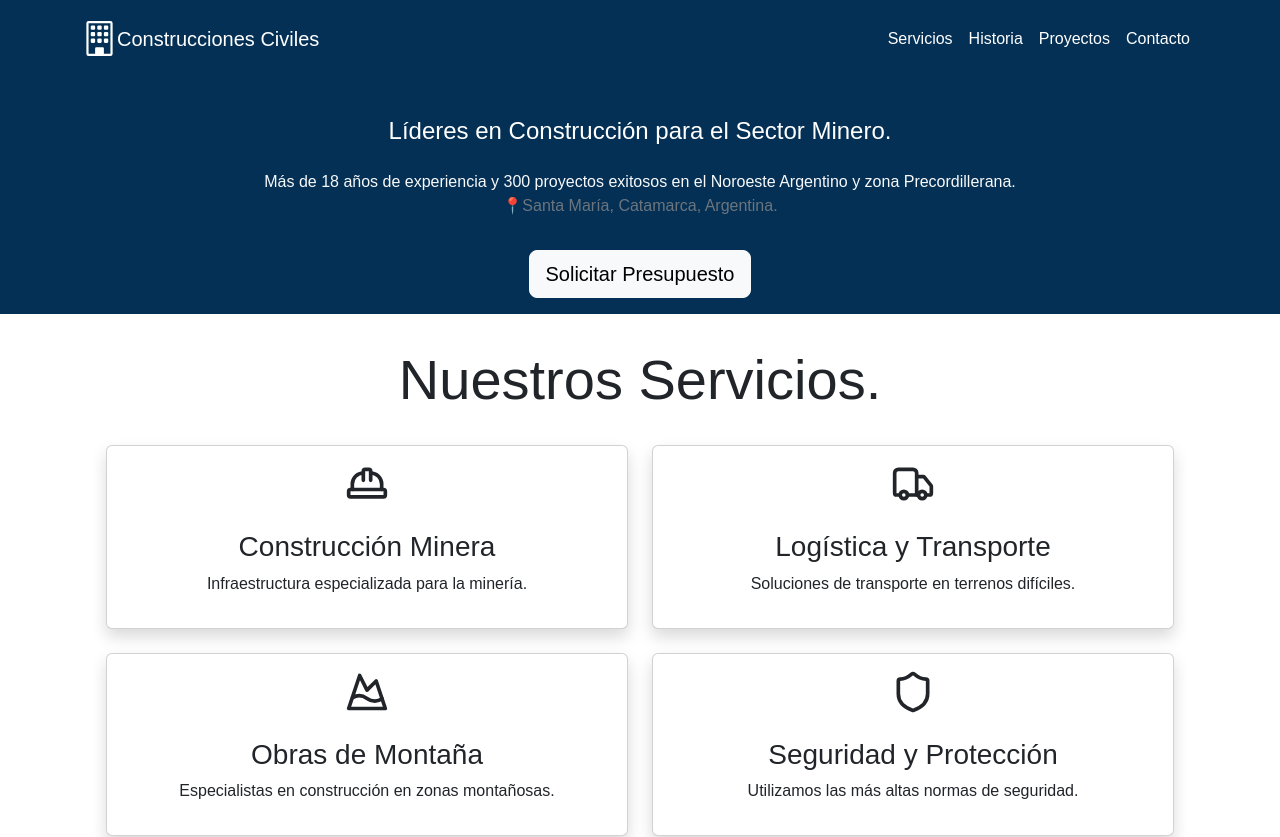
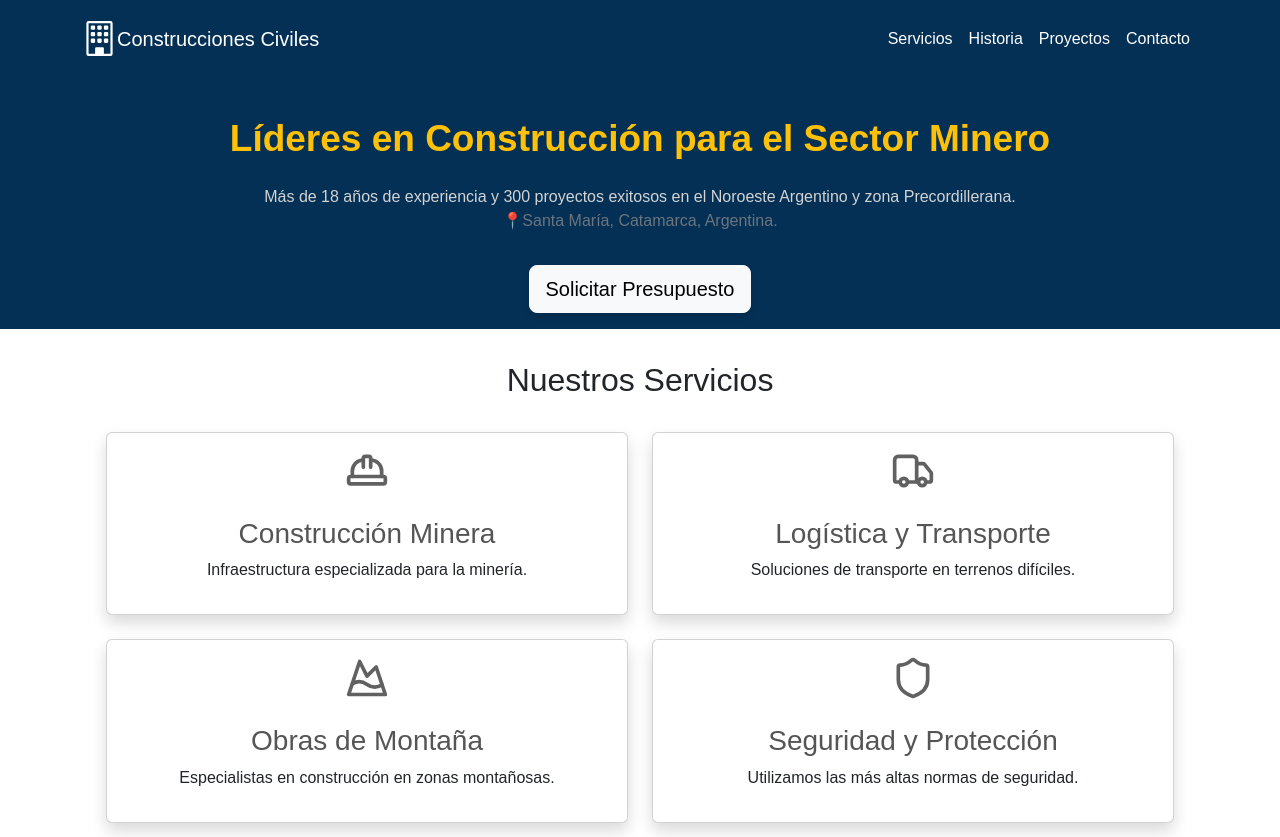
Before and after one commit to juantoranzos/guaymasconstrucciones, a React (Vite) app: page / in a window 1280 px wide. Shown: the top 837 px of the page. Built offline with nearby package versions, Linux system fonts and the light colour scheme.

Commit message:
cambios esteticos de fuentes y agregue iconos al contacto

```diff
--- a/src/App.css
+++ b/src/App.css
@@ -2,8 +2,25 @@
     @import url('https://fonts.googleapis.com/css2?family=SUSE:wght@100..800&display=swap');
      font-family: 'SUSE', sans-serif;
      font-style: normal;
-
      ;
+   }
+   html{
+    background-color: #043055;
+   }
+   .picoso{
+    color: #FFC107;
+    font-weight: bold;
+    font-size: 37px;
+   }
+   .subtitulo{
+    color: #D3d3d3;
+    font-size: 25px;
+   }
+   .iconoz{
+    color: #555555;
+   }
+   .historia{
+    width: 500px;
    }
 
    .card-img-top:hover {
@@ -14,6 +31,9 @@
      transform: scale(1.05);
      box-shadow: 0 6px 15px rgba(0, 0, 0, 0.3);
    }
+   .prefooter{
+    color: #FFC107;
+   }
    .map-container:hover{
      transform: scale(1.01);
      box-shadow: 0 3px 2px rgba(0, 0, 0, 0.3);
@@ -22,5 +42,39 @@
      transition: transform 0.3s ease, box-shadow 0.3s ease;
    }
    .linksitos:hover{
-     color: #f4e285   !important;
+     color: #FFC107   !important;
    }
+
+   .botoncito {
+    background-color: #4CAF50; /* Color de fondo inicial */
+    color: white;
+    border: none;
+    padding: 15px 20px;
+    font-size: 16px;
+    border-radius: 12px; /* Bordes redondeados para un diseño más moderno */
+    cursor: pointer;
+    box-shadow: 0 4px 6px rgba(0, 0, 0, 0.1);
+    transition: transform 0.3s, background-color 0.3s, box-shadow 0.3s; /* Transiciones suaves */
+}
+
+.botoncito:hover {
+    background-color: #FFC107; /* Cambiar a color amarillo */
+    color: black; /* Contraste de texto */
+    transform: scale(1.0) rotate(0.30deg); /* Agrandamiento y ligera rotación */
+    box-shadow: 0 8px 16px rgba(0, 0, 0, 0.2), 0 0 10px rgba(255, 193, 7, 0.6); /* Efecto de brillo */
+}
+
+/* Extra: efecto de clic */
+.botoncito:active {
+    transform: scale(1.05) rotate(0deg); /* Reducción ligera al hacer clic */
+    box-shadow: 0 4px 8px rgba(0, 0, 0, 0.15);
+}
+
+
+
+   #contacto{
+    background-color: #043055;
+   }
+   .contact{
+    color: #FFC107;
+   }
--- a/src/components/Footer.jsx
+++ b/src/components/Footer.jsx
@@ -3,10 +3,10 @@ export const Footer = () => {
 
     return (
       <>
-      <div className=" text-white  " style={{backgroundColor: '#043055'}}>
+      <div className="">
 
-      <footer>
-        <p className="text-center" id='footer'>© 2024 Copyright: Construcciones Civiles Guaymas S.A</p>
+      <footer className=" text-white" style={{backgroundColor: '#043055'}}>
+        <p className="text-center" id='footer'>© 2024 Copyright: Construcciones Civiles Guaymas</p>
 
       </footer>
       </div>
--- a/src/components/Header.jsx
+++ b/src/components/Header.jsx
@@ -12,17 +12,17 @@ export const Header = () => {
     <div className="container">
       <div className="d-flex flex-column align-items-center text-center">
         <div className="p-2">
-          <h1 className="display-4 fs-4 fs-md-3 text-center p-2 m-2" data-aos="zoom-in-down">
-            Líderes en Construcción para el Sector Minero.
+          <h1 className="text-center p-2 m-2 picoso" data-aos="zoom-in-down">
+            Líderes en Construcción para el Sector Minero
           </h1>
-          <p className="fs-6 fs-md-5 text-light p-2" data-aos="zoom-in-up">
+          <p className="fs-6 fs-md-5 p-2 subtitulo" data-aos="zoom-in-up">
             Más de 18 años de experiencia y 300 proyectos exitosos en el Noroeste Argentino y zona Precordillerana.
             <br />
            <span className='text-secondary p-3'>📍Santa María, Catamarca, Argentina.</span>
           </p>
         </div>
         <div className="d-flex flex-wrap justify-content-center">
-          <button className="btn btn-light btn-lg" onClick={handleScrollToContact} aria-label="Solicitar Presupuesto">
+          <button className="btn btn-light btn-lg botoncito" onClick={handleScrollToContact} aria-label="Solicitar Presupuesto">
             Solicitar Presupuesto
           </button>
 
--- a/src/components/Historia.jsx
+++ b/src/components/Historia.jsx
@@ -8,7 +8,7 @@ export const Historia = () => {
   return (
     <>
       <Container id='historia' className='shadow rounded mb-4 mt-4 p-5' data-aos="zoom-in-down">
-            <h2 className='text-center display-5 m-4'>Nuestra Historia.</h2>
+            <h2 className='text-center m-4'>Nuestra Historia</h2>
             <Row className="align-items-center">
                 <Col xs={ 12 } md={ 6 } className="text-center">
                     <img src={ logo } alt="Logo" className="img-fluid w-75" />
--- a/src/components/Servicios.jsx
+++ b/src/components/Servicios.jsx
@@ -4,15 +4,15 @@ import { HardHat, Truck, Mountain, Shield, MonitorCog, Building2, MountainSnow }
 export const Servicios = () => {
   return (
     <>
-    <Container id="servicios" className="py-12 md:py-24 lg:py-32 bg-gray-100">
-      <div className="container px-4 md:px-6 lg:px-8 mx-auto text-center">
-        <h2 className="display-4 font-bold p-3 m-3 ">Nuestros Servicios.</h2>
+    <Container id="servicios" className="py-12 md:py-24 lg:py-32">
+      <div className="px-4 md:px-6 lg:px-8 mx-auto text-center">
+        <h2 className=" text-3xl font-bold p-3 m-3 ">Nuestros Servicios</h2>
         <Row>
           <Col xs={12} md={6} lg={6}>
             <Card className="mb-4 shadow" data-aos="fade" timeout={1500}>
               <Card.Body className="flex flex-col items-center p-6 ">
-                <HardHat className=" mb-4 text-dark" size={44} />
-                <h3 className="text-lg font-bold mb-2">Construcción Minera</h3>
+                <HardHat className=" mb-4 text-dark" size={44} color="#616161" />
+                <h3 className="text-lg font-bold mb-2 iconoz">Construcción Minera</h3>
                 <p className="text-center text-sm text-gray-500">Infraestructura especializada para la minería.</p>
               </Card.Body>
             </Card>
@@ -20,8 +20,8 @@ export const Servicios = () => {
           <Col xs={12} md={6} lg={6}>
             <Card className="mb-4 shadow" data-aos="fade" timeout={1500}>
               <Card.Body className="flex flex-col items-center p-6">
-                <Truck className=" mb-4 text-dark" size={44} />
-                <h3 className="text-lg font-bold mb-2">Logística y Transporte</h3>
+                <Truck className=" mb-4 text-dark" size={44} color="#616161" />
+                <h3 className="text-lg font-bold mb-2 iconoz">Logística y Transporte</h3>
                 <p className="text-center text-sm text-gray-500">Soluciones de transporte en terrenos difíciles.</p>
               </Card.Body>
             </Card>
@@ -29,8 +29,8 @@ export const Servicios = () => {
           <Col xs={12} md={6} lg={6}>
             <Card className="mb-4 shadow" data-aos="fade" timeout={1500}>
               <Card.Body className="flex flex-col items-center p-6">
-              <MountainSnow className=" mb-4 text-dark" size={44} />
-                <h3 className="text-lg font-bold mb-2">Obras de Montaña</h3>
+              <MountainSnow className=" mb-4 text-dark" size={44} color="#616161" />
+                <h3 className="text-lg font-bold mb-2 iconoz">Obras de Montaña</h3>
                 <p className="text-center text-sm text-gray-500">Especialistas en construcción en zonas montañosas.</p>
               </Card.Body>
             </Card>
@@ -38,8 +38,8 @@ export const Servicios = () => {
           <Col xs={12} md={6} lg={6}>
             <Card className="mb-4 shadow" data-aos="fade" timeout={1500}>
               <Card.Body className="flex flex-col items-center p-6">
-                <Shield className=" mb-4 text-dark" size={44} />
-                <h3 className="text-lg font-bold mb-2">Seguridad y Protección</h3>
+                <Shield className=" mb-4 text-dark" size={44} color="#616161" />
+                <h3 className="text-lg font-bold mb-2 iconoz">Seguridad y Protección</h3>
                 <p className="text-center text-sm text-gray-500">Utilizamos las más altas normas de seguridad.</p>
               </Card.Body>
             </Card>
@@ -47,8 +47,8 @@ export const Servicios = () => {
           <Col xs={12} md={6} lg={6}>
             <Card className="mb-4 shadow" data-aos="fade" timeout={1500}>
               <Card.Body className="flex flex-col items-center p-6">
-              <MonitorCog className=" mb-4 text-dark" size={44} />
-                <h3 className="text-lg font-bold mb-2">Mantenimiento de maquinas Industriales</h3>
+              <MonitorCog className=" mb-4 text-dark" size={44} color="#616161" />
+                <h3 className="text-lg font-bold mb-2 iconoz">Mantenimiento de maquinas Industriales</h3>
                 <p className="text-center text-sm text-gray-500">Aseguramos la máxima eficiencia y productividad de tus máquinas.</p>
               </Card.Body>
             </Card>
@@ -56,8 +56,8 @@ export const Servicios = () => {
           <Col xs={12} md={6} lg={6}>
             <Card className="mb-4 shadow" data-aos="fade" timeout={1500}>
               <Card.Body className="flex flex-col items-center p-6">
-              <Building2  className=" mb-4 text-dark" size={44} />
-                <h3 className="text-lg font-bold mb-2">Mantenimiento de Edificios</h3>
+              <Building2  className=" mb-4 text-dark" size={44} color="#616161" />
+                <h3 className="text-lg font-bold mb-2 iconoz">Mantenimiento de Edificios</h3>
                 <p className="text-center text-sm text-gray-500">Mantenimiento integral para garantizar la continuidad operativa.</p>
               </Card.Body>
             </Card>
```
Also changed, not shown: src/components/Contacto.jsx (+15 -6 lines), src/img/fondo.svg (added), 1 other file (tests, documents, lock files or other folders).
